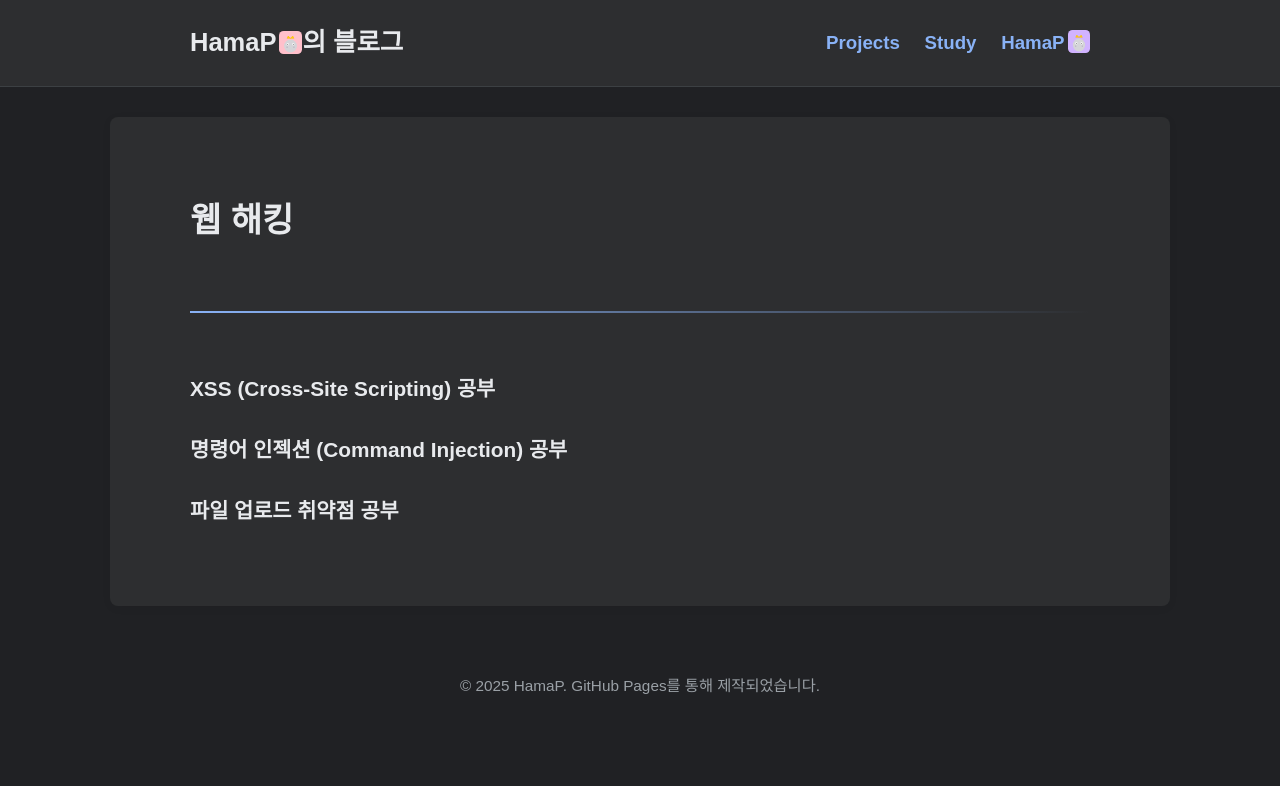
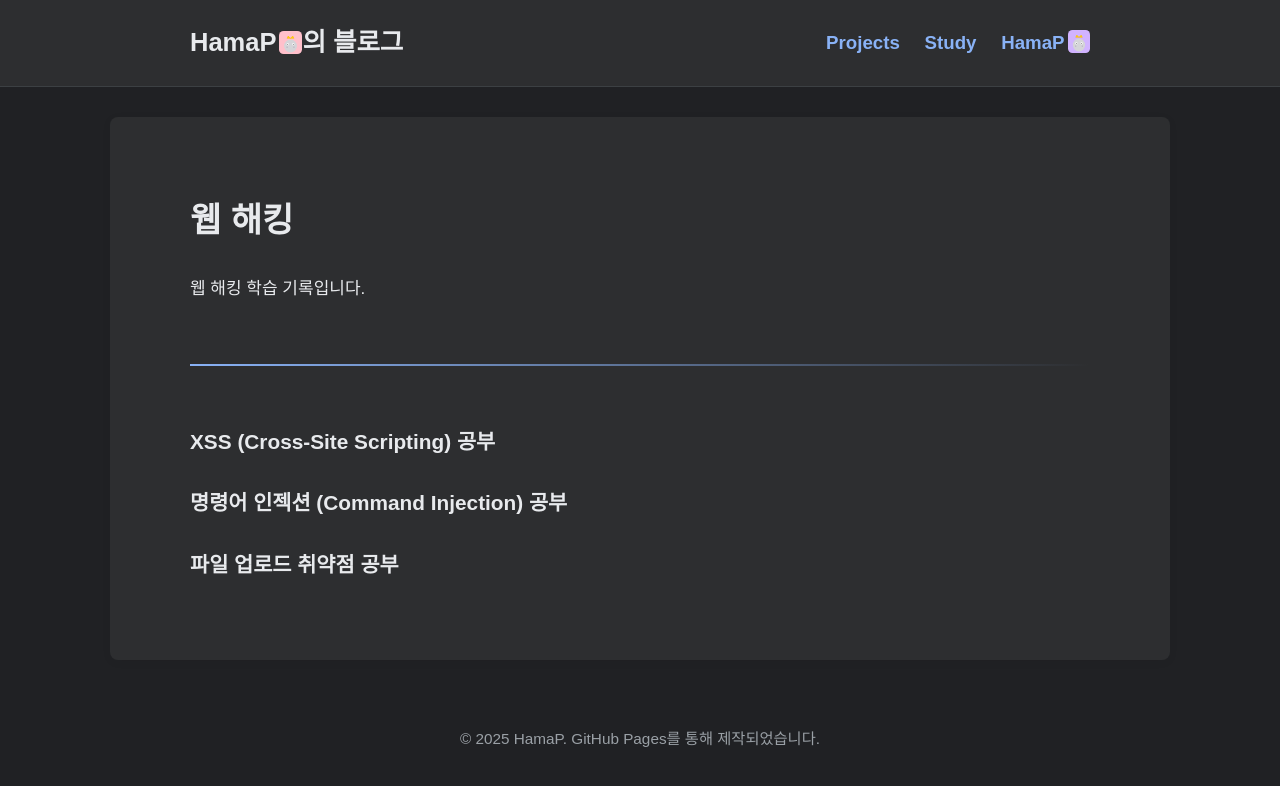
Before and after one commit to HamaP0/HamaP0.github.io, a Jekyll site: the page built from category/웹해킹.html, in a window 1280 px wide. Shown: the top 786 px of the page. Built offline with Jekyll 4.4.1, drawn with Linux system fonts in a browser that asks for light colours; some web fonts are replaced.

Commit message:
Update 웹해킹.html

```diff
--- a/category/웹해킹.html
+++ b/category/웹해킹.html
@@ -3,21 +3,14 @@ layout: default
 title: 웹 해킹
 category: 웹 해킹
 ---
-
 <h1>{{ page.category }}</h1>
+<p>웹 해킹 학습 기록입니다.</p>
 <hr>
-
-{% assign category_posts = site.posts
-   | where_exp: "post", "post.categories contains page.category"
-   | sort: "date" %}
+{% assign category_posts = site.posts | where_exp: "post", "post.categories contains page.category" | sort: "date" %}
 <ul class="post-list">
   {% for post in category_posts %}
     <li>
-      <h2>
-        <a class="post-link" href="{{ post.url | relative_url }}">
-          {{ post.title }}
-        </a>
-      </h2>
+      <h2><a class="post-link" href="{{ post.url | relative_url }}">{{ post.title }}</a></h2>
     </li>
   {% endfor %}
 </ul>
```
